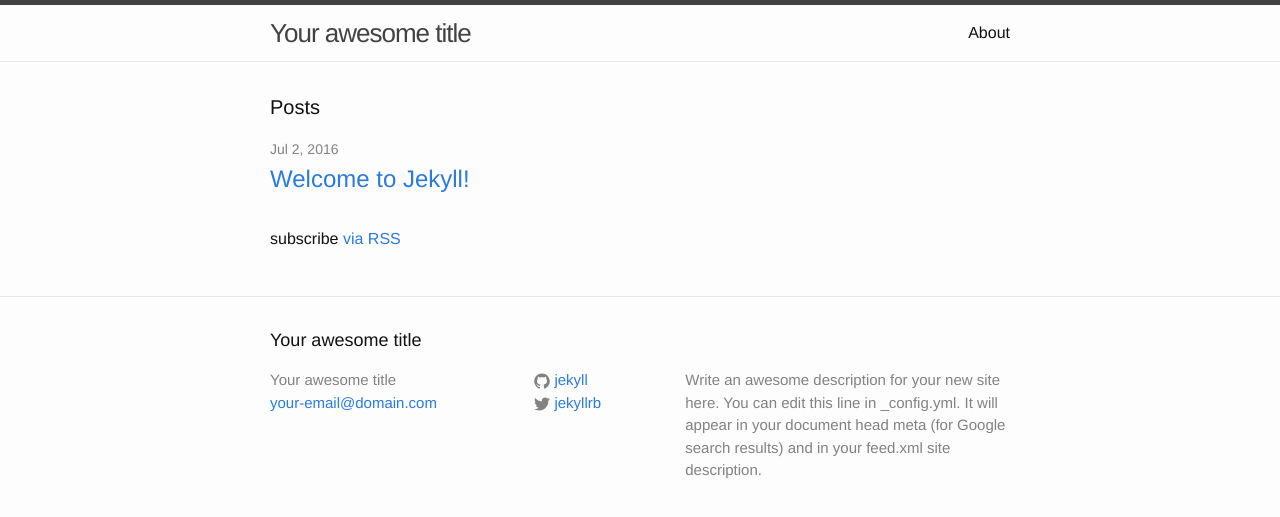
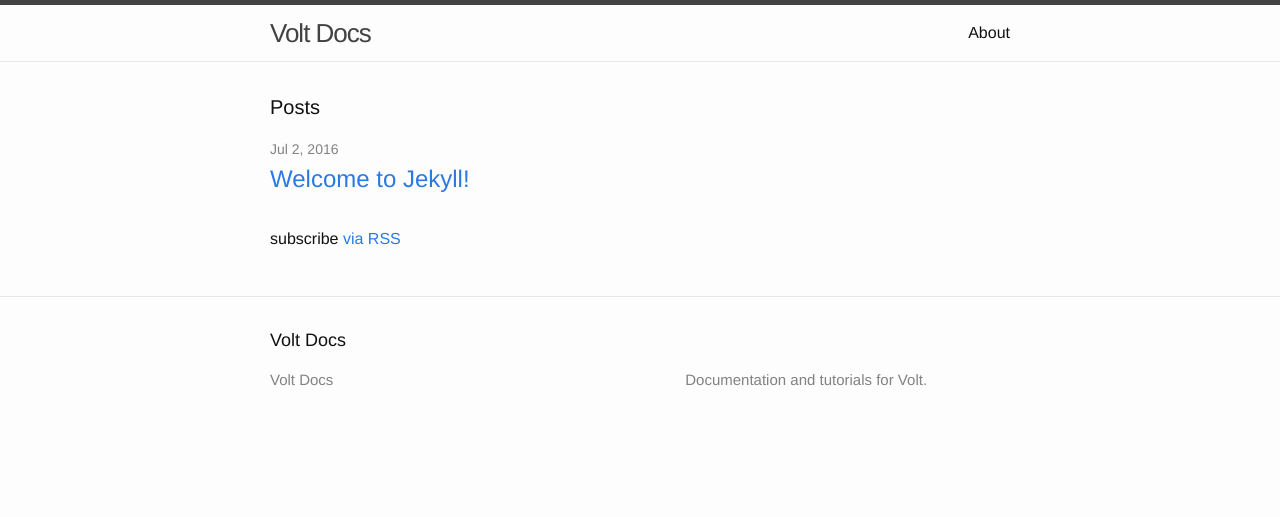
Before and after one commit to SKBruck/voltdocs, a Jekyll site: the page built from index.html, in a window 1280 px wide. Shown: the top 517 px of the page. Built offline with Jekyll 4.4.1, drawn with Linux system fonts in a browser that asks for light colours.

Commit message:
initial config setup

```diff
--- a/_config.yml
+++ b/_config.yml
@@ -1,21 +1,11 @@
-# Welcome to Jekyll!
-#
-# This config file is meant for settings that affect your whole blog, values
-# which you are expected to set up once and rarely need to edit after that.
-# For technical reasons, this file is *NOT* reloaded automatically when you use
-# 'jekyll serve'. If you change this file, please restart the server process.
-
 # Site settings
-title: Your awesome title
-email: your-email@domain.com
-description: > # this means to ignore newlines until "baseurl:"
-  Write an awesome description for your new site here. You can edit this
-  line in _config.yml. It will appear in your document head meta (for
-  Google search results) and in your feed.xml site description.
-baseurl: "" # the subpath of your site, e.g. /blog
-url: "http://yourdomain.com" # the base hostname & protocol for your site
-twitter_username: jekyllrb
-github_username:  jekyll
+title: Volt Docs
+email:
+description: "Documentation and tutorials for Volt."
+baseurl: ""
+url: ""
+twitter_username:
+github_username:
 
 # Build settings
 markdown: kramdown
```
